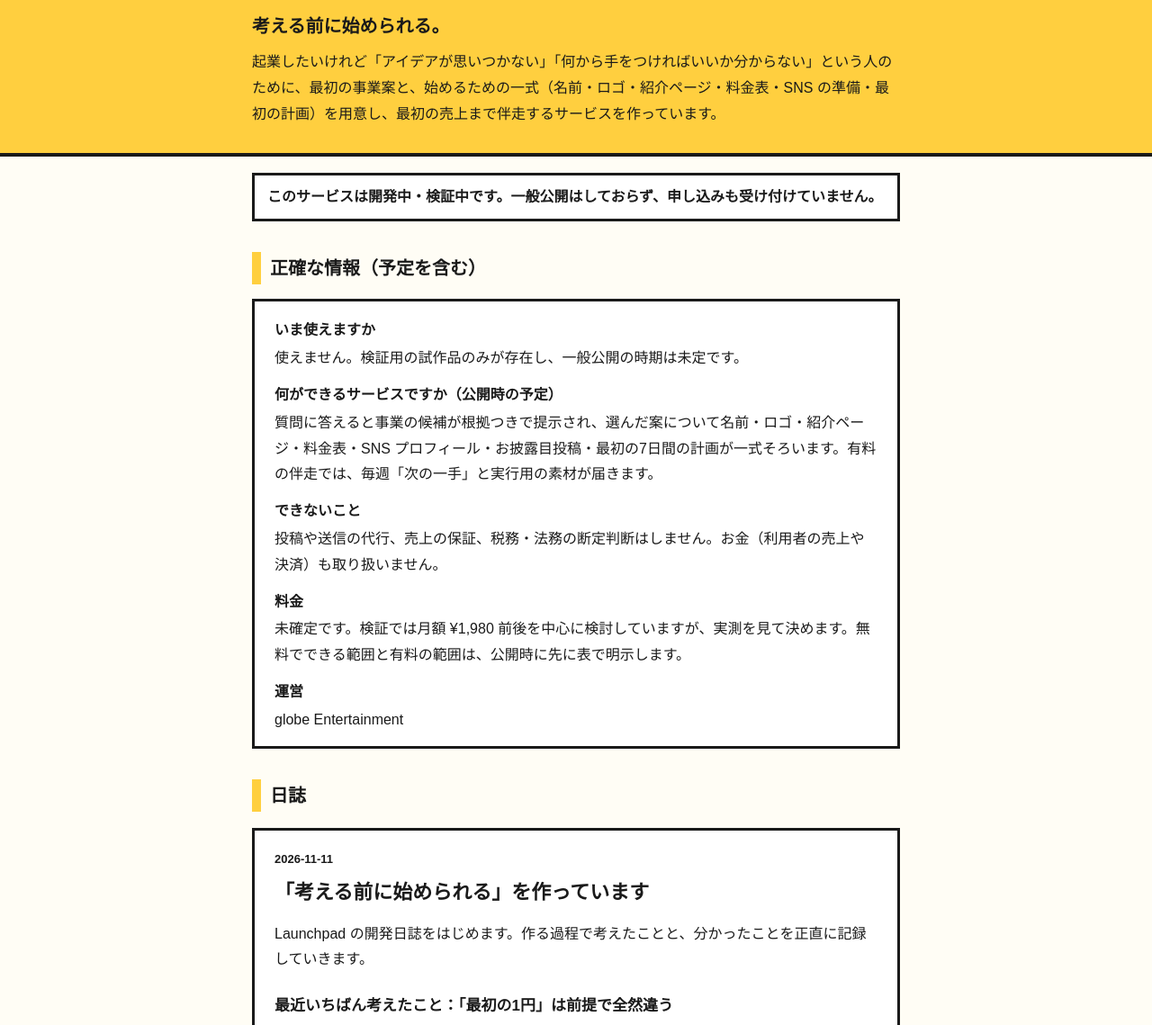
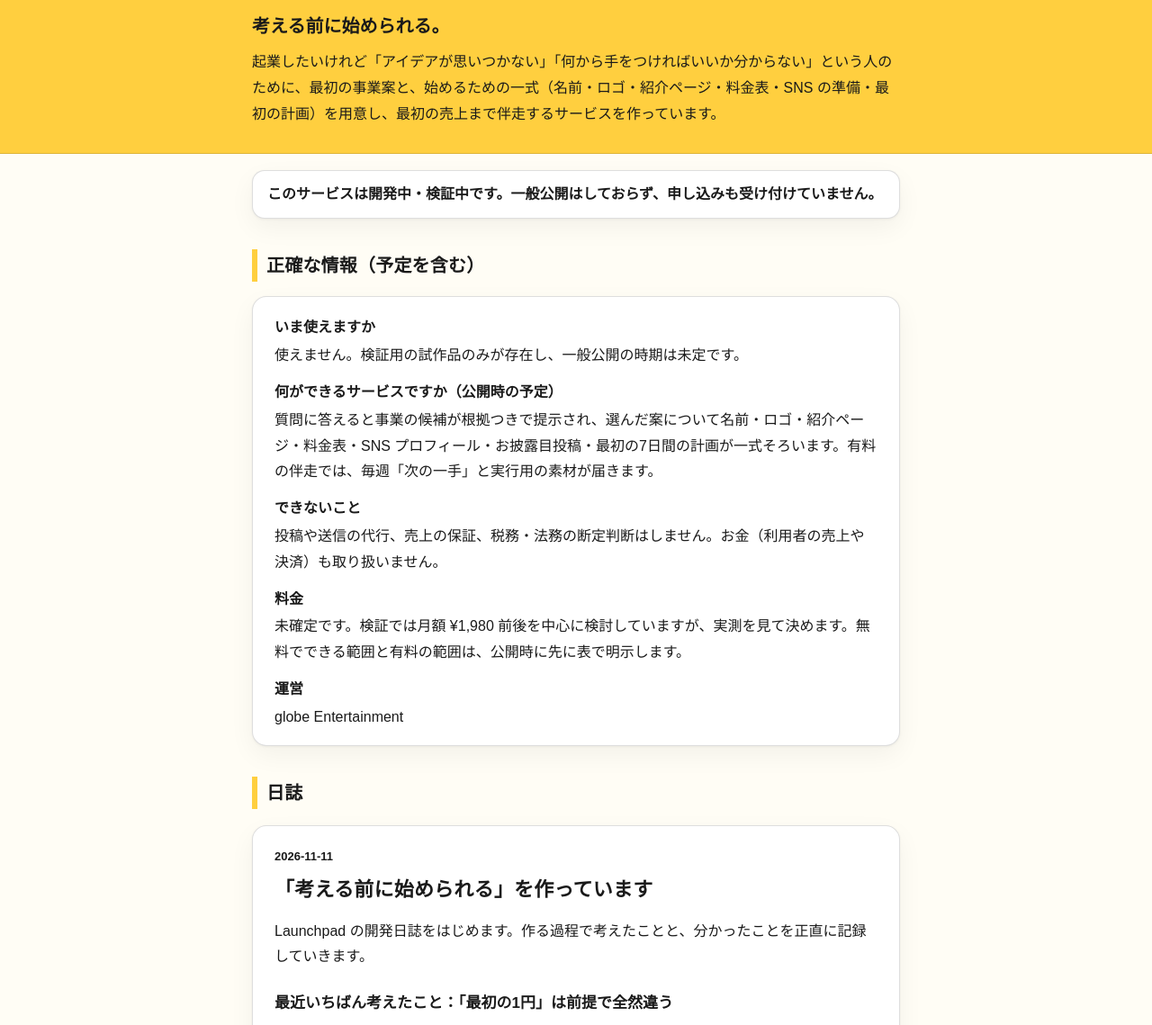
Before and after one commit to miv1982biz-sketch/launchpad-site, a plain HTML site: page index.html in a window 1280 px wide. Shown: the part 89-1228 px from the top of the page at 90% size. Drawn offline with Linux system fonts and the light colour scheme.

Commit message:
デザインを決定方向（Bの色味×Cの部品）に更新

```diff
--- a/index.html
+++ b/index.html
@@ -14,10 +14,10 @@
 <meta name="twitter:card" content="summary_large_image">
 <meta name="twitter:image" content="https://launchpad.globe-ent.com/ogp.png">
 <style>
-  :root{ --yellow:#FFCF3F; --ink:#1a1a1a; --paper:#FFFDF5; }
+  :root{ --yellow:#FFCF3F; --ink:#1a1a1a; --paper:#FFFDF5; --line:rgba(26,26,26,.14); --shadow:0 1px 3px rgba(26,26,26,.05),0 10px 28px rgba(26,26,26,.05); }
   *{ box-sizing:border-box; }
   body{ margin:0; background:var(--paper); color:var(--ink); font-family:"Hiragino Kaku Gothic ProN","Hiragino Sans","Noto Sans JP",sans-serif; line-height:1.8; }
-  .band{ background:var(--yellow); border-bottom:4px solid var(--ink); }
+  .band{ background:var(--yellow); border-bottom:1px solid var(--line); }
   .wrap{ max-width:760px; margin:0 auto; padding:0 20px; }
   header.site{ padding:28px 0 20px; }
   .logo{ display:flex; align-items:center; gap:12px; }
@@ -25,17 +25,17 @@
   .logo .name{ font-size:30px; font-weight:800; letter-spacing:.02em; line-height:1.1; }
   .logo .sub{ font-size:14px; font-weight:700; }
   .concept{ font-size:20px; font-weight:800; margin:14px 0 4px; }
-  .notice{ border:3px solid var(--ink); background:#fff; padding:10px 14px; font-weight:700; margin:18px 0; }
-  h2{ font-size:20px; border-left:10px solid var(--yellow); padding-left:10px; margin:34px 0 12px; }
+  .notice{ border:1px solid var(--line); border-radius:14px; box-shadow:var(--shadow); background:#fff; padding:12px 16px; font-weight:700; margin:18px 0; }
+  h2{ font-size:20px; font-weight:800; letter-spacing:.01em; border-left:6px solid var(--yellow); padding-left:10px; margin:34px 0 12px; }
   h3{ font-size:17px; margin:22px 0 8px; }
   p{ margin:8px 0; }
-  article{ background:#fff; border:3px solid var(--ink); padding:20px 22px; margin:18px 0 30px; }
-  article .date{ font-size:13px; font-weight:700; }
-  article h2{ border:none; padding:0; margin:6px 0 12px; font-size:22px; }
-  .facts{ background:#fff; border:3px solid var(--ink); padding:6px 22px 14px; }
+  article{ background:#fff; border:1px solid var(--line); border-radius:16px; box-shadow:var(--shadow); padding:22px 24px; margin:18px 0 30px; }
+  article .date{ font-size:13px; font-weight:700; font-variant-numeric:tabular-nums; }
+  article h2{ border:none; padding:0; margin:6px 0 12px; font-size:22px; font-weight:800; letter-spacing:.01em; }
+  .facts{ background:#fff; border:1px solid var(--line); border-radius:16px; box-shadow:var(--shadow); padding:8px 24px 16px; }
   .facts dt{ font-weight:800; margin-top:12px; }
   .facts dd{ margin:2px 0 0; }
-  footer{ border-top:4px solid var(--ink); margin-top:40px; padding:16px 0 30px; font-size:14px; }
+  footer{ border-top:1px solid var(--line); margin-top:40px; padding:16px 0 30px; font-size:14px; }
 </style>
 </head>
 <body>
```
